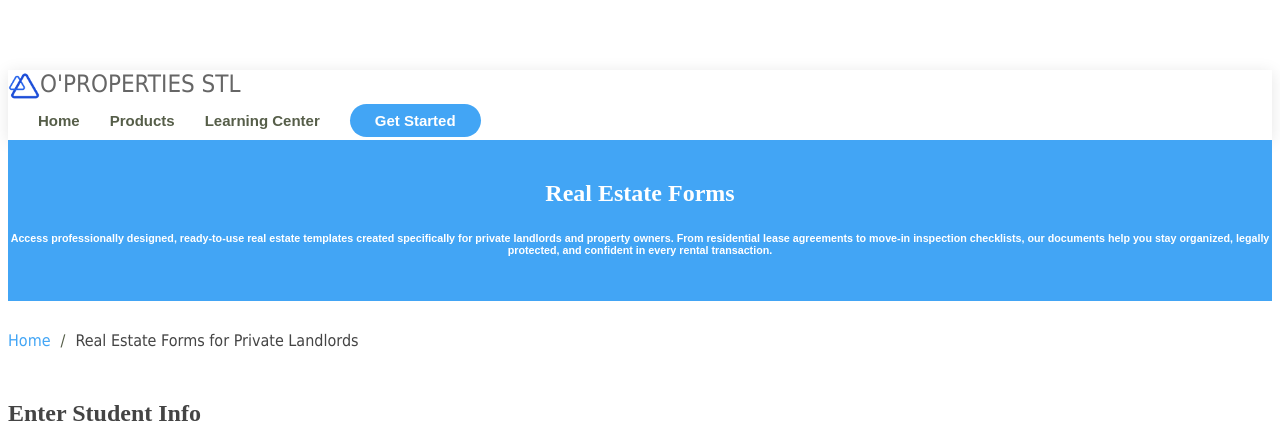
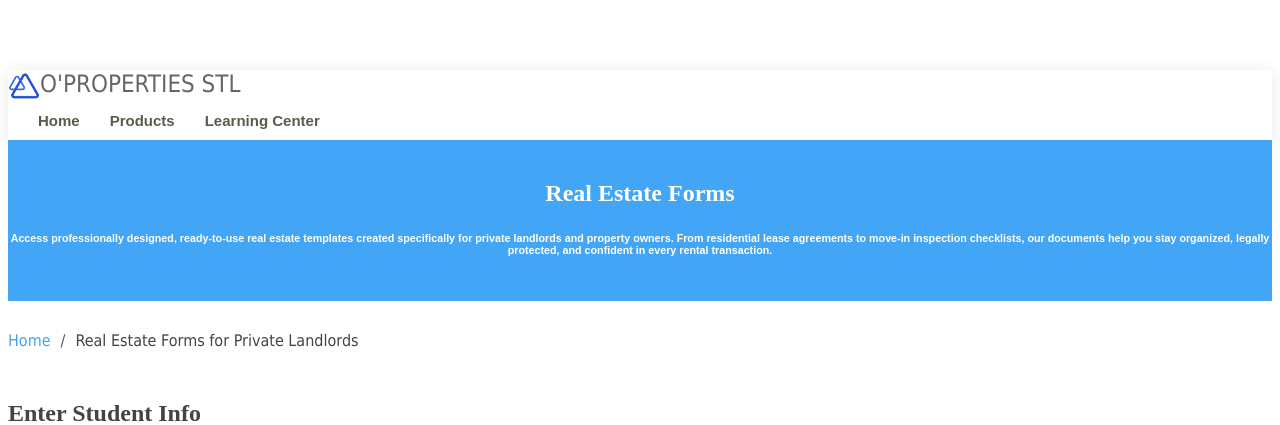
Before and after one commit to smirs/latex-to-pdf, a Flask app: page / in a window 1280 px wide. Shown: the top 425 px of the page. Run offline with Flask 3, Linux system fonts and the light colour scheme.

Commit message:
navbar fix

```diff
--- a/templates/form.html
+++ b/templates/form.html
@@ -34,16 +34,15 @@
       <nav id="navbar" class="navbar" style="">
 
         <ul>
-          <li><a href="/index.html" style="">Home</a></li>
+          <li><a href="/form.html" style="">Home</a></li>
 
 
 
 
-          <li><a href="/products" style="">Products</a></li>
+          <li><a href="/form.html" style="">Products</a></li>
 
-          <li><a href="/blog" style="">Learning Center</a></li>
+          <li><a href="/form.html" style="">Learning Center</a></li>
 
-          <li><a class="getstarted" href="https://calendly.com/saeedmirshekari/o-properties-free-intro">Get Started</a></li>
 
         </ul>
         <i class="bi bi-list mobile-nav-toggle"></i>
```
